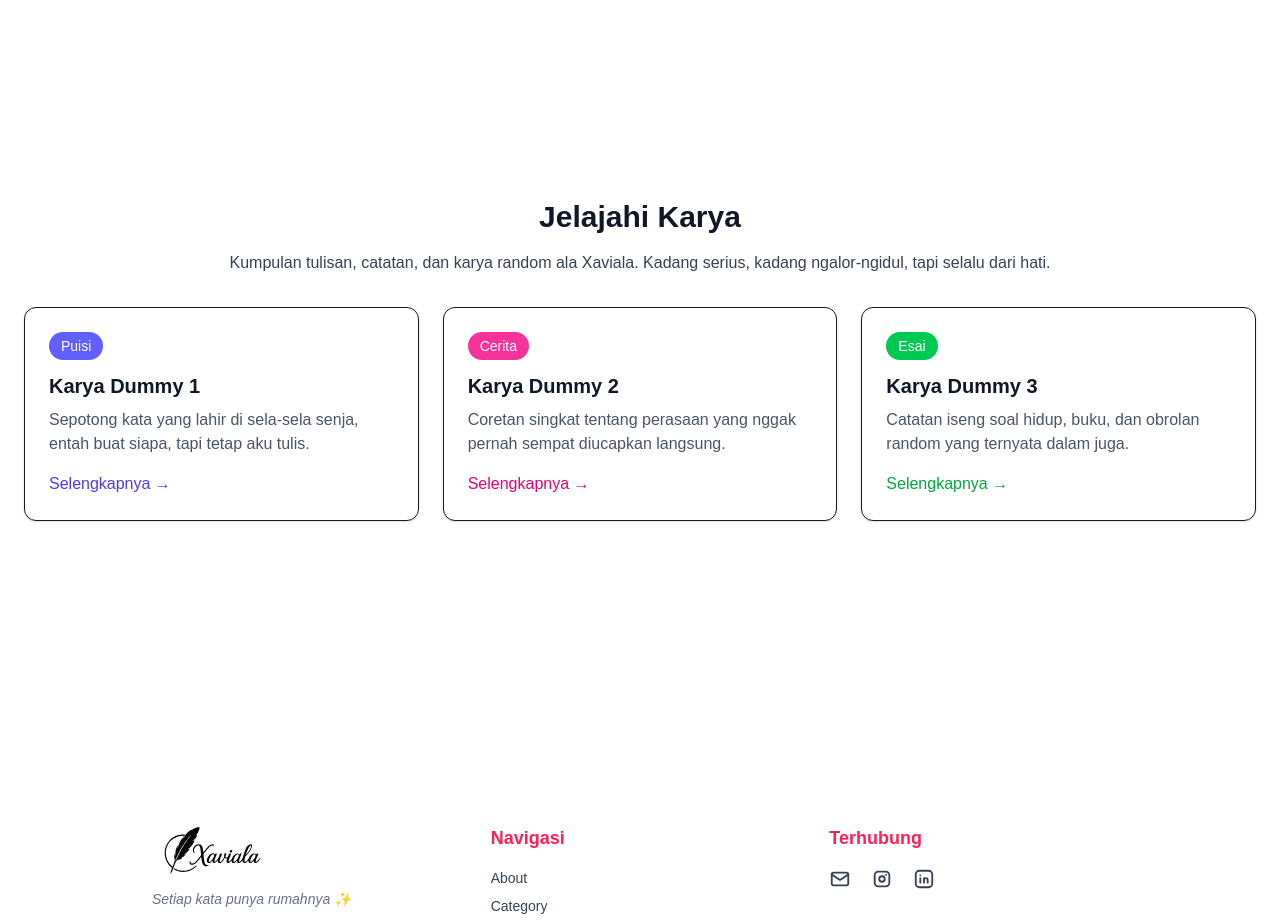
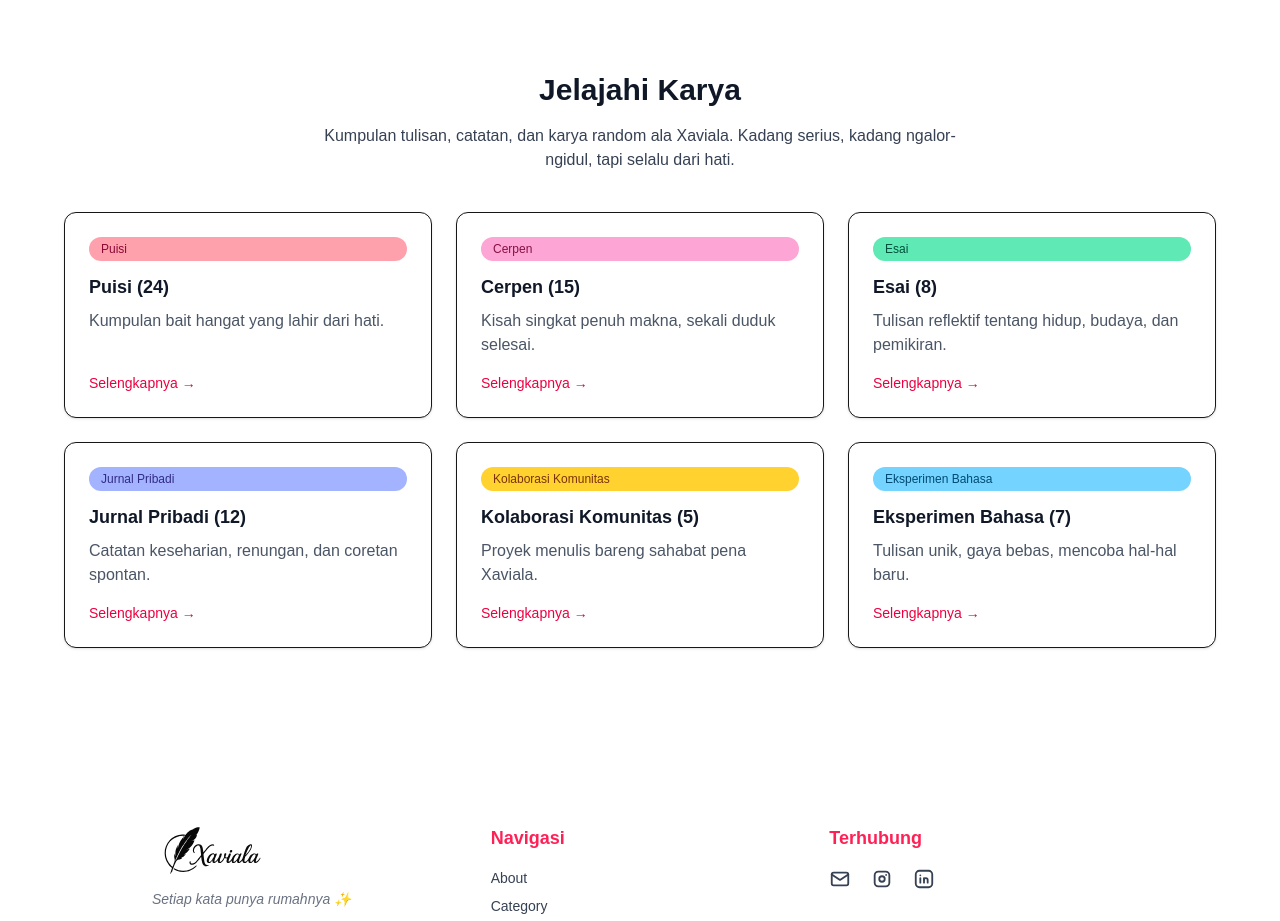
Before and after one commit to rezachairul/xaviala, a Next.js app: page / in a window 1280 px wide. Shown: the part 840-1761 px from the top of the page. Built offline with nearby package versions, Linux system fonts and the light colour scheme.

Commit message:
`Added categories array and replaced hardcoded card data with dynamic mapping`

```diff
--- a/components/templates/Explore.jsx
+++ b/components/templates/Explore.jsx
@@ -1,3 +1,12 @@
+const categories = [
+  { name: "Puisi", desc: "Kumpulan bait hangat yang lahir dari hati.", count: 24, color: "bg-rose-300 text-rose-900" },
+  { name: "Cerpen", desc: "Kisah singkat penuh makna, sekali duduk selesai.", count: 15, color: "bg-pink-300 text-pink-900" },
+  { name: "Esai", desc: "Tulisan reflektif tentang hidup, budaya, dan pemikiran.", count: 8, color: "bg-emerald-300 text-emerald-900" },
+  { name: "Jurnal Pribadi", desc: "Catatan keseharian, renungan, dan coretan spontan.", count: 12, color: "bg-indigo-300 text-indigo-900" },
+  { name: "Kolaborasi Komunitas", desc: "Proyek menulis bareng sahabat pena Xaviala.", count: 5, color: "bg-amber-300 text-amber-900" },
+  { name: "Eksperimen Bahasa", desc: "Tulisan unik, gaya bebas, mencoba hal-hal baru.", count: 7, color: "bg-sky-300 text-sky-900" },
+];
+
 export default function Explore() {
   return (
     <section
@@ -5,53 +14,34 @@ export default function Explore() {
       className="min-h-screen flex flex-col items-center justify-center py-12 px-6 bg-white"
     >
       <h1 className="text-3xl font-bold mb-4 text-gray-900">Jelajahi Karya</h1>
-      <p className="text-gray-700 mb-8">
+      <p className="text-gray-700 mb-10 max-w-2xl text-center">
         Kumpulan tulisan, catatan, dan karya random ala Xaviala.
         Kadang serius, kadang ngalor-ngidul, tapi selalu dari hati.
       </p>
 
-      <div className="grid grid-cols-1 md:grid-cols-3 gap-6">
-        {/* Card 1 */}
-        <div className="p-6 border rounded-xl shadow-sm hover:shadow-md transition bg-white">
-          <span className="inline-block text-sm text-white bg-indigo-500 px-3 py-1 rounded-full mb-3">
-            Puisi
-          </span>
-          <h2 className="text-xl font-semibold mb-2 text-gray-900">Karya Dummy 1</h2>
-          <p className="text-gray-600 mb-4">
-            Sepotong kata yang lahir di sela-sela senja, entah buat siapa, tapi tetap aku tulis.
-          </p>
-          <a href="#" className="text-indigo-600 hover:text-indigo-800 font-medium">
-            Selengkapnya →
-          </a>
-        </div>
-
-        {/* Card 2 */}
-        <div className="p-6 border rounded-xl shadow-sm hover:shadow-md transition bg-white">
-          <span className="inline-block text-sm text-white bg-pink-500 px-3 py-1 rounded-full mb-3">
-            Cerita
-          </span>
-          <h2 className="text-xl font-semibold mb-2 text-gray-900">Karya Dummy 2</h2>
-          <p className="text-gray-600 mb-4">
-            Coretan singkat tentang perasaan yang nggak pernah sempat diucapkan langsung.
-          </p>
-          <a href="#" className="text-pink-600 hover:text-pink-800 font-medium">
-            Selengkapnya →
-          </a>
-        </div>
-
-        {/* Card 3 */}
-        <div className="p-6 border rounded-xl shadow-sm hover:shadow-md transition bg-white">
-          <span className="inline-block text-sm text-white bg-green-500 px-3 py-1 rounded-full mb-3">
-            Esai
-          </span>
-          <h2 className="text-xl font-semibold mb-2 text-gray-900">Karya Dummy 3</h2>
-          <p className="text-gray-600 mb-4">
-            Catatan iseng soal hidup, buku, dan obrolan random yang ternyata dalam juga.
-          </p>
-          <a href="#" className="text-green-600 hover:text-green-800 font-medium">
-            Selengkapnya →
-          </a>
-        </div>
+      <div className="grid grid-cols-1 md:grid-cols-3 gap-6 w-full max-w-6xl">
+        {categories.map((cat, idx) => (
+          <div
+            key={idx}
+            className="p-6 border rounded-xl shadow-sm hover:shadow-md transition bg-white flex flex-col"
+          >
+            <span
+              className={`inline-block text-xs px-3 py-1 rounded-full mb-3 font-medium ${cat.color}`}
+            >
+              {cat.name}
+            </span>
+            <h2 className="text-lg font-semibold mb-2 text-gray-900">
+              {cat.name} ({cat.count})
+            </h2>
+            <p className="text-gray-600 mb-4 flex-grow">{cat.desc}</p>
+            <a
+              href="#"
+              className="text-sm font-medium text-rose-600 hover:text-rose-800 transition"
+            >
+              Selengkapnya →
+            </a>
+          </div>
+        ))}
       </div>
     </section>
   );
```
